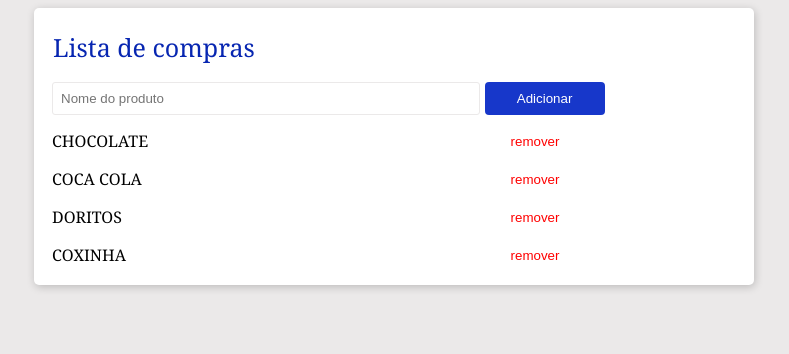
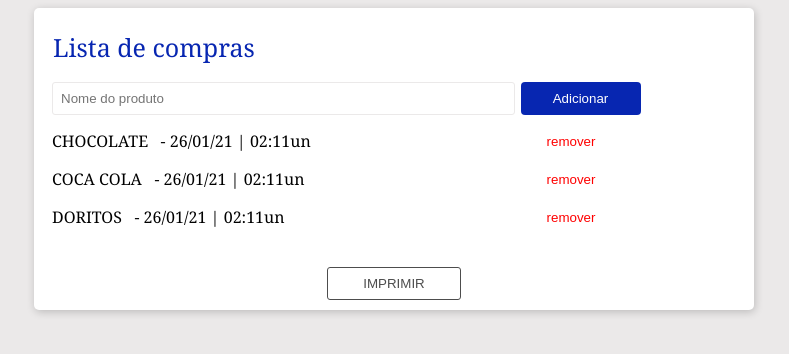
Before and after one commit to JhonathanRibeiro/lista-de-compras, an Angular app: page / in a window 1280 px wide. Shown: the top 354 px of the page, without its empty margins (246-1035 px from the left). Built offline with nearby package versions, Linux system fonts and the light colour scheme.

Commit message:
modified app.component

```diff
--- a/src/app/app.component.html
+++ b/src/app/app.component.html
@@ -3,7 +3,7 @@
     <tr>
       <h1>{{title}}</h1>
     </tr>
-    <tr class="header">
+    <tr class="header print">
       <td>
         <input
           type="text"
@@ -13,7 +13,6 @@
           #newProduct>
           {{newProduct.focus() }}
         </td>
-
         <td>
           <button
             class="btn-add-product"
@@ -32,11 +31,19 @@
     </tr>
 
     <tr *ngFor="let product of list" class="list-item">
-      <td>{{product.name | uppercase}}</td>
       <td>
-        <button (click)="delete(product)">remover</button>
+          {{product.name | uppercase}} &nbsp; -
+          <span>{{today | date:'d/MM/yy  |  HH:mm'}}</span>
+          <span>un</span>
+      </td>
+      <td>
+        <button (click)="delete(product)" class="print">remover</button>
       </td>
     </tr>
-
   </table>
+  <div class="print btn-print">
+    <button onclick="window.print()">
+      imprimir
+    </button>
+  </div>
 </div>
--- a/src/app/app.component.ts
+++ b/src/app/app.component.ts
@@ -6,26 +6,19 @@ import { Component } from '@angular/core';
   styleUrls: ['./app.component.css']
 })
 export class AppComponent {
-  title = 'Lista de compras';
+  title: string = 'Lista de compras';
+  today: number = Date.now();
 
-  list = [
-    {
-      name: 'Chocolate'
-    },
-    {
-      name: 'Coca Cola'
-    },
-    {
-      name: 'Doritos'
-    },
-    {
-      name: 'Coxinha'
-    }
+  public list: any[] = [
+    {name: 'Chocolate'},
+    {name: 'Coca Cola'},
+    {name: 'Doritos'}
   ];
 
   public addProduct(productname){
     const el = document.querySelector('#productName');
     const msg = document.querySelector('#msg');
+    console.log('produto: ', productname);
 
     if(productname === ''){
       msg.classList.add('display-block');
@@ -38,7 +31,6 @@ export class AppComponent {
     const newProduct = {
       name: productname
     };
-
     this.list.push(newProduct);
   }
 
--- /dev/null
+++ b/src/assets/main.css
@@ -0,0 +1,99 @@
+:root {
+    --standard-color: #ebe9e9;
+    --standard-font:  Cambria, Cochin, Georgia, Times, 'Times New Roman', serif;
+    --color-red: red;
+    --cyan: #0020aff8;
+    --cursor: pointer;
+}
+
+body {
+    font-family: var(--standard-font);
+    background: var(--standard-color);
+}
+
+h1 {
+    font-weight: 100;
+    font-size: 25px;
+    color: var(--cyan);
+    margin: 10px 7px;
+}
+
+table {
+    width: 100%;
+}
+
+td {
+    padding: 6px;
+}
+
+input[type=text]{
+    width: 98%;
+    outline: none;
+    padding: 8px;
+    border-radius: 3px;
+    border: 1px solid var(--standard-color);
+}
+
+button {
+    cursor: var(--cursor);
+    padding: 4px 26px;
+    background: transparent;
+    color: var(--color-red);
+    border: none;
+}
+button:hover {
+    cursor: var(--cursor);
+    background: var(--color-red);
+    color: white;
+    border: none;
+    border-radius: 5px;
+}
+
+.container  {
+    width: 700px;
+    padding: 10px;
+    margin: 0 auto;
+    border-radius: 5px;
+    box-shadow: 1px 2px 9px rgba(0,0,0,0.2);
+    background: #ffff;
+}
+
+.btn-add-product{
+    width: 120px;
+    border: none;
+    border-radius: 4px;
+    padding: 9px;
+    cursor: var(--cursor);
+    background: var(--cyan);
+    color: #fff;
+}
+.btn-add-product:hover {
+    background: var(--cyan);
+}
+.outlineDanger {
+    border: 1px solid var(--color-red)!important;
+}
+.text-danger {
+    color: var(--color-red);
+}
+.display-block {
+    display: block!important;
+}
+.display-none {
+    display: none;
+}
+.btn-print {
+    text-align: center;
+}
+.btn-print button {
+    color: #4d4d4d;
+    text-transform: uppercase;
+    margin-top: 30px;
+    border: 1px solid;
+    border-radius: 3px;
+    padding: 8px 35px;
+}
+.btn-print button:hover {
+    background: #dddd;
+    color: black;
+}
--- /dev/null
+++ b/src/assets/media.css
@@ -0,0 +1,9 @@
+@media print {
+    h1 {
+        text-align: center;
+        color: var(--standard-color);
+    }
+    .print {display: none;}
+    .list-item { text-align: center;}
+
+}
--- a/src/styles.css
+++ b/src/styles.css
@@ -1,82 +1,2 @@
-:root {
-    --standard-color: #ebe9e9;
-    --color-red: red;
-    --cursor: pointer;
-}
-
-body {
-    font-family: Cambria, Cochin, Georgia, Times, 'Times New Roman', serif;
-    background: var(--standard-color);
-}
-
-h1 {
-    font-weight: 100;
-    font-size: 25px;
-    color: #0020aff8;
-    margin: 10px 7px;
-}
-
-table {
-    width: 100%;
-}
-
-td {
-    padding: 6px;
-}
-
-input[type=text]{
-    width: 98%;
-    outline: none;
-    padding: 8px;
-    border-radius: 3px;
-    border: 1px solid var(--standard-color);
-}
-
-button {
-    cursor: var(--cursor);
-    padding: 4px 26px;
-    background: transparent;
-    color: var(--color-red);
-    border: none;
-}
-button:hover {
-    cursor: var(--cursor);
-    background: var(--color-red);
-    color: white;
-    border: none;
-    border-radius: 5px;
-}
-
-.container  {
-    width: 700px;
-    padding: 10px;
-    margin: 0 auto;
-    border-radius: 5px;
-    box-shadow: 1px 2px 9px rgba(0,0,0,0.2);
-    background: #ffff;
-}
-
-.btn-add-product{
-    width: 120px;
-    border: none;
-    border-radius: 4px;
-    padding: 9px;
-    cursor: var(--cursor);
-    background:#0024c5e8;
-    color: #fff;
-}
-.btn-add-product:hover {
-    background: #0020aff8;
-}
-.outlineDanger {
-    border: 1px solid var(--color-red)!important;
-}
-.text-danger {
-    color: #db0000;
-}
-.display-block {
-    display: block!important;
-}
-.display-none {
-    display: none;
-}
+@import './assets/main.css';
+@import './assets/media.css';
```
Also changed, not shown: 1 other file (tests, documents, lock files or other folders).
